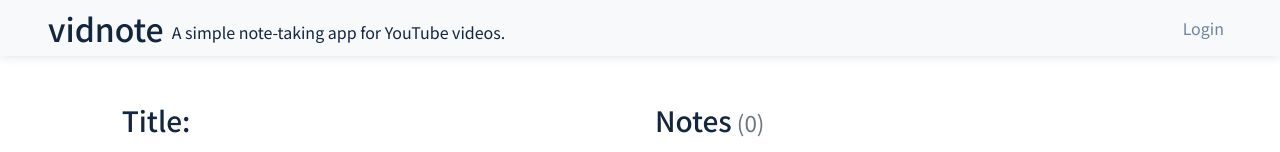
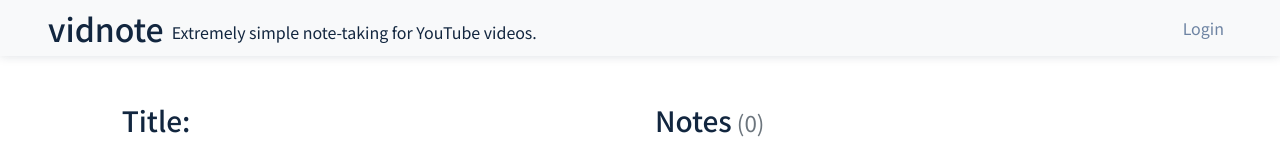
Before and after one commit to mosesfinlay/vidnote-2.0, a React (Create React App) app in the folder client/: page / in a window 1280 px wide. Shown: the top 152 px of the page. Built offline with nearby package versions, Linux system fonts and the light colour scheme; no server answers.

Commit message:
Update tagline

```diff
--- a/client/src/components/Navigation/Nav.js
+++ b/client/src/components/Navigation/Nav.js
@@ -26,7 +26,7 @@ class Nav extends Component {
         </button>
 
         <div className="collapse navbar-collapse" id="navbarColor01">
-          <span className="mt-2">A simple note-taking app for YouTube videos.</span>
+          <span className="mt-2">Extremely simple note-taking for YouTube videos.</span>
           <ul className="navbar-nav ml-auto">
             {navItemsJSX}
           </ul>
--- a/client/src/components/NoteTaker/NoteListItem.js
+++ b/client/src/components/NoteTaker/NoteListItem.js
@@ -17,7 +17,7 @@ class NoteListItem extends Component {
           <div>
             <button className="btn bg-transparent px-1 pt-0 border-0">
               <a
-                href={`http://twitter.com/home?status="${text}" - ${videoURL}=${timeStamp}s via @_vidnote`}
+                href={`http://twitter.com/home?status="${text}" - ${videoURL}=${timeStamp}s via @realvidnote`}
                 className="twitter-blue mb-0"
                 target="_blank"
                 rel="noopener noreferrer"
```
